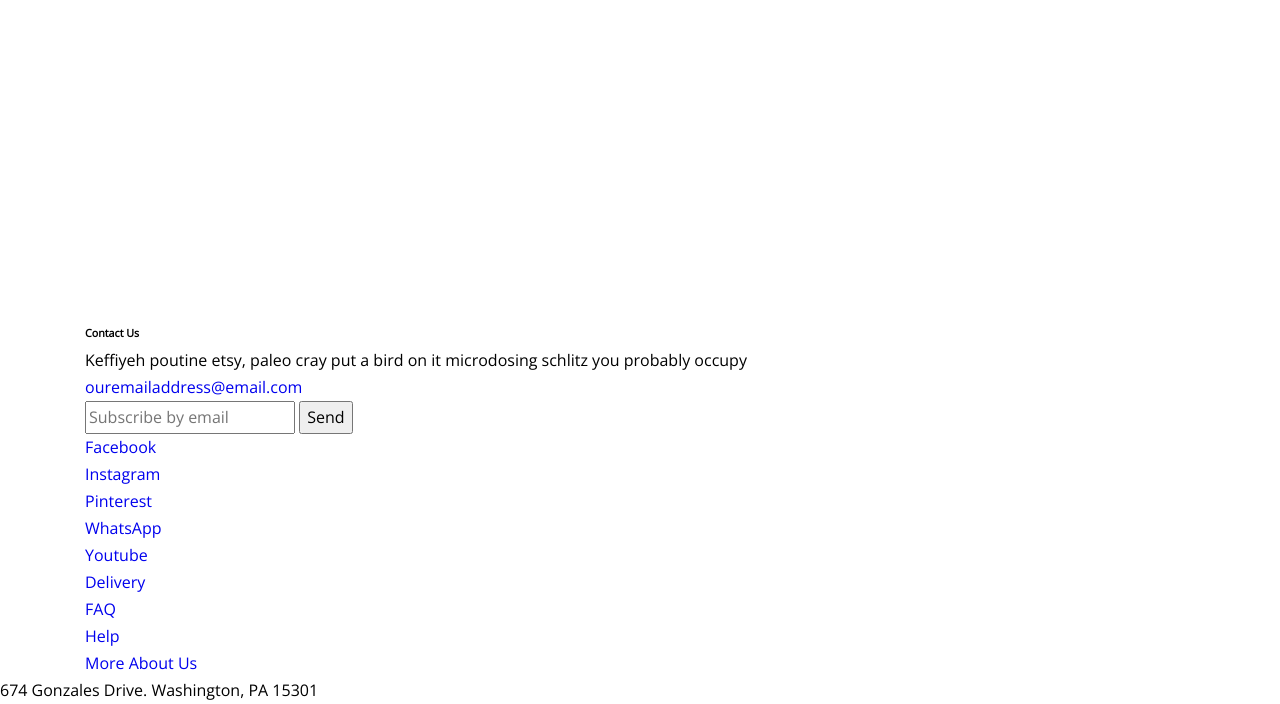
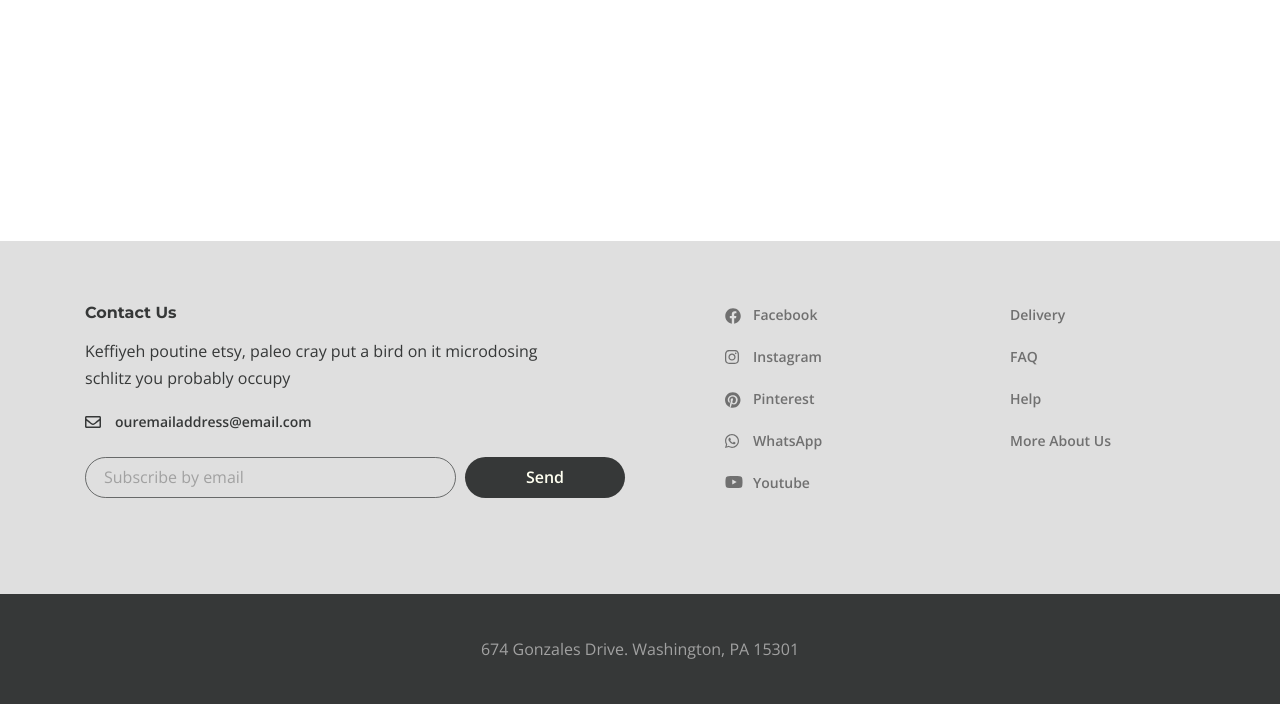
Before and after one commit to AlexxBelous/desire-site, a website: page app/index.html in a window 1280 px wide. Shown: the part 96-800 px from the top of the page. Drawn offline with nearby package versions, Linux system fonts and the light colour scheme.

Commit message:
end footer

```diff
--- a/app/index.html
+++ b/app/index.html
@@ -7,7 +7,7 @@
   <title>Document</title>
   <link rel="preconnect" href="https://fonts.googleapis.com">
   <link rel="preconnect" href="https://fonts.gstatic.com" crossorigin>
-  <link href="https://fonts.googleapis.com/css2?family=Montserrat:wght@700&family=Open+Sans&display=swap"
+  <link href="https://fonts.googleapis.com/css2?family=Montserrat:wght@700&family=Open+Sans:wght@400;600&display=swap"
     rel="stylesheet">
   <link rel="stylesheet" href="css/style.min.css">
 </head>
@@ -71,27 +71,27 @@
             </div>
             <ul class="footer__social">
               <li class="footer__social-item">
-                <a class="footer__social-link" href="#">
+                <a class="footer__social-link footer__social-link--facebook" href="#">
                   Facebook
                 </a>
               </li>
               <li class="footer__social-item">
-                <a class="footer__social-link" href="#">
+                <a class="footer__social-link footer__social-link--instagram" href="#">
                   Instagram
                 </a>
               </li>
               <li class="footer__social-item">
-                <a class="footer__social-link" href="#">
+                <a class="footer__social-link footer__social-link--pinterest" href="#">
                   Pinterest
                 </a>
               </li>
               <li class="footer__social-item">
-                <a class="footer__social-link" href="#">
+                <a class="footer__social-link footer__social-link--whatsApp" href="#">
                   WhatsApp
                 </a>
               </li>
               <li class="footer__social-item">
-                <a class="footer__social-link" href="#">
+                <a class="footer__social-link footer__social-link--youtube" href="#">
                   Youtube
                 </a>
               </li>
@@ -125,7 +125,12 @@
       </div>
 
       <div class="footer__copyright">
-        674 Gonzales Drive. Washington, PA 15301
+        <div class="container">
+          <p>
+            674 Gonzales Drive. Washington, PA 15301
+          </p>
+        </div>
+
       </div>
 
     </footer>
--- a/app/scss/_global.scss
+++ b/app/scss/_global.scss
@@ -8,6 +8,7 @@ body {
 	font-size: 16px;
 	line-height: 27px;
 	font-weight: 400;
+	color: $title;
 }
 
 .wrapper {
--- a/app/scss/_reset.scss
+++ b/app/scss/_reset.scss
@@ -30,6 +30,7 @@ blockquote,
 dl,
 dd {
   margin: 0;
+  font-size: 16px;
 }
 
 ul[class] {
--- a/app/scss/_vars.scss
+++ b/app/scss/_vars.scss
@@ -1,3 +1,6 @@
+$title: #363838;
+$default: #5A5A5A;
+
 %title-font {
     font-family: "Montserrat", sans-serif;
     font-weight: 700;
--- a/app/scss/style.scss
+++ b/app/scss/style.scss
@@ -41,5 +41,135 @@
 }
 
 .footer {
+    &__content {
+        background-color: #dfdfdf;
+        padding: 60px 0 80px;
+    }
+    &__inner {
+        display: flex;
+        justify-content: space-between;
+    }
+    &__info {
+        width: 540px;
+        margin-bottom: 16px;
+    }
+    &__info-title {
+        color: $title;
+        @extend %title-font;
+        margin-bottom: 14px;
+        line-height: 23px;
+    }
+    &__info-text {
+        margin-bottom: 16px;
+        max-width: 475px;
+    }
+    &__info-email {
+        font-weight: 600;
+        color: $title;
+        font-size: 14px;
+        margin-bottom: 22px;
+        padding-left: 30px;
+        display: inline-block;
+        position: relative;
+        &::before {
+            content: "";
+            position: absolute;
+            background-image: url('../images/envelope.svg');
+            background-repeat: no-repeat;
+            left: 0;
+            top: 8px;
+            width: 16px;
+            height: 12px;
+        }
+    }
 
+    &__form {
+        display: flex;
+    }
+    &__form-input {
+        padding: 6px 10px 6px 18px;
+        border-radius: 21px;
+        background-color: transparent;
+        border: 1px solid rgba($title, 0.7);
+        width: 100%;
+        &::placeholder {
+            font-family: "Open Sans", sans-serif;
+            font-weight: 400;
+            line-height: 27px;
+            font-size: 16px;
+            color: #a1a1a1;
+        }
+    }
+    &__form-button {
+        background-color: $title;
+        border: none;
+        color: #fffff0;
+        border-radius: 21px;
+        font-weight: 600;
+        padding: 6px 12px;
+        cursor: pointer;
+        min-width: 160px;
+        margin-left: 9px;
+    }
+    &__social {
+        width: 125px;
+        margin-right: auto;
+        margin-left: 100px;
+    }
+    &__social-link {
+        padding-left: 28px;
+        position: relative;
+        &::before {
+            content: "";
+            position: absolute;
+            background-repeat: no-repeat;
+            left: 0;
+            top: 3px;
+            width: 18px;
+            height: 18px;
+        }
+    }
+    &__social-link--facebook::before {
+        background-image: url('../images/facebook.svg');
+
+    }
+    &__social-link--instagram::before {
+        background-image: url('../images/instagram.svg');
+
+    }
+    &__social-link--pinterest::before {
+        background-image: url('../images/Pinterest.svg');
+
+    }
+    &__social-link--whatsApp::before {
+        background-image: url('../images/whatsapp.svg');
+
+    }
+    &__social-link--youtube::before {
+        background-image: url('../images/youtube.svg');
+
+    }
+    &__social-item,
+    &__menu-item {
+        margin-bottom: 15px;
+        font-weight: 600;
+        font-size: 14px;
+    }
+    &__social-link,
+    &__menu-link {
+        color: #707070;
+    }
+
+    &__menu {
+        margin-right: 60px;
+        width: 125px;
+    }
+    &__copyright {
+        background-color: $title;
+        color: #a1a1a1;
+        text-align: center;
+        padding: 42px 15px 41px;
+    }
 }
+
+/* 01:43:04*/
```
Also changed, not shown: app/css/style.min.css, app/images/Pinterest.svg (added), app/images/envelope.svg (added), app/images/facebook.svg (added), app/images/instagram.svg (added), app/images/whatsapp.svg (added), app/images/youtube.svg (added).
